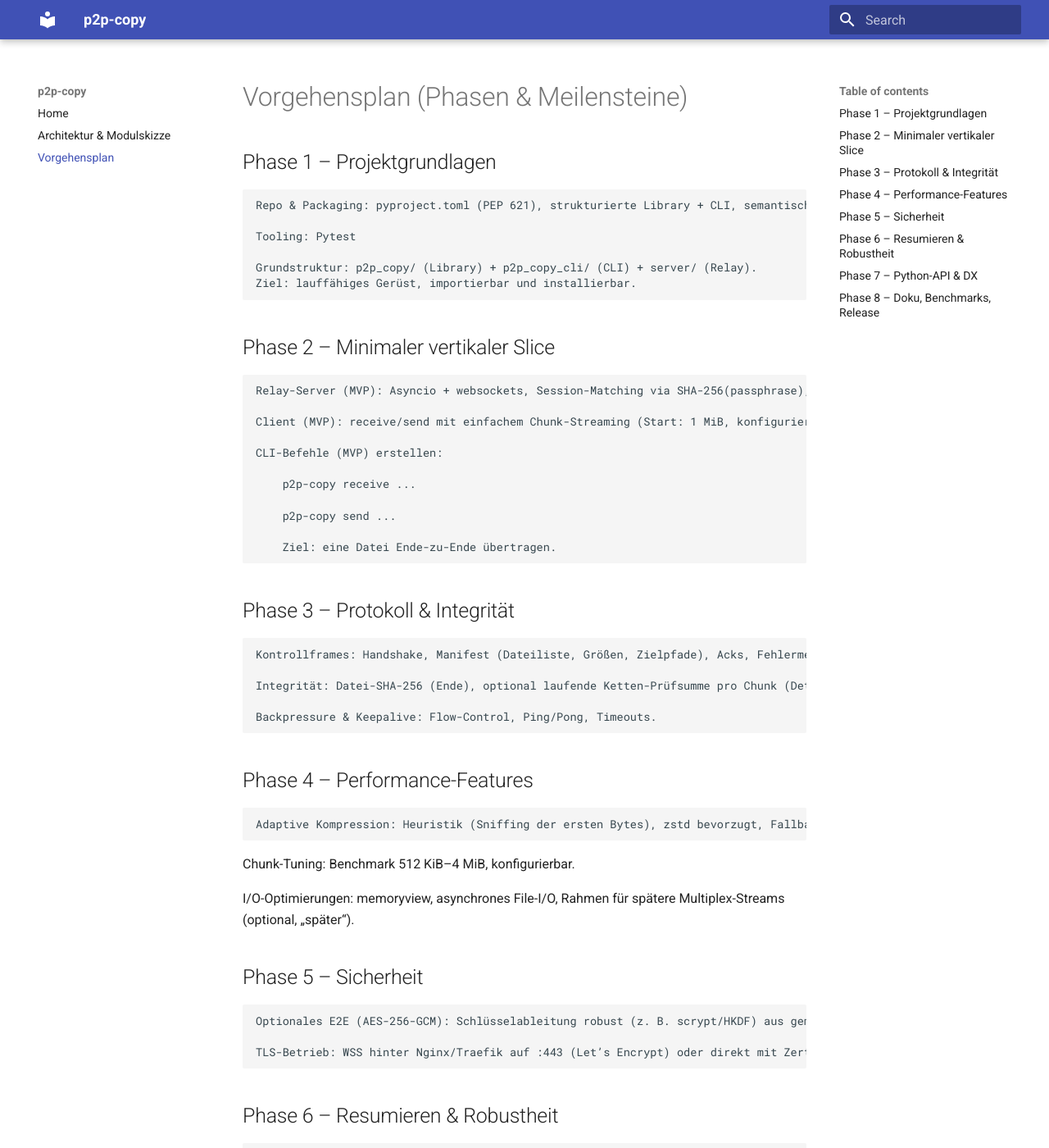
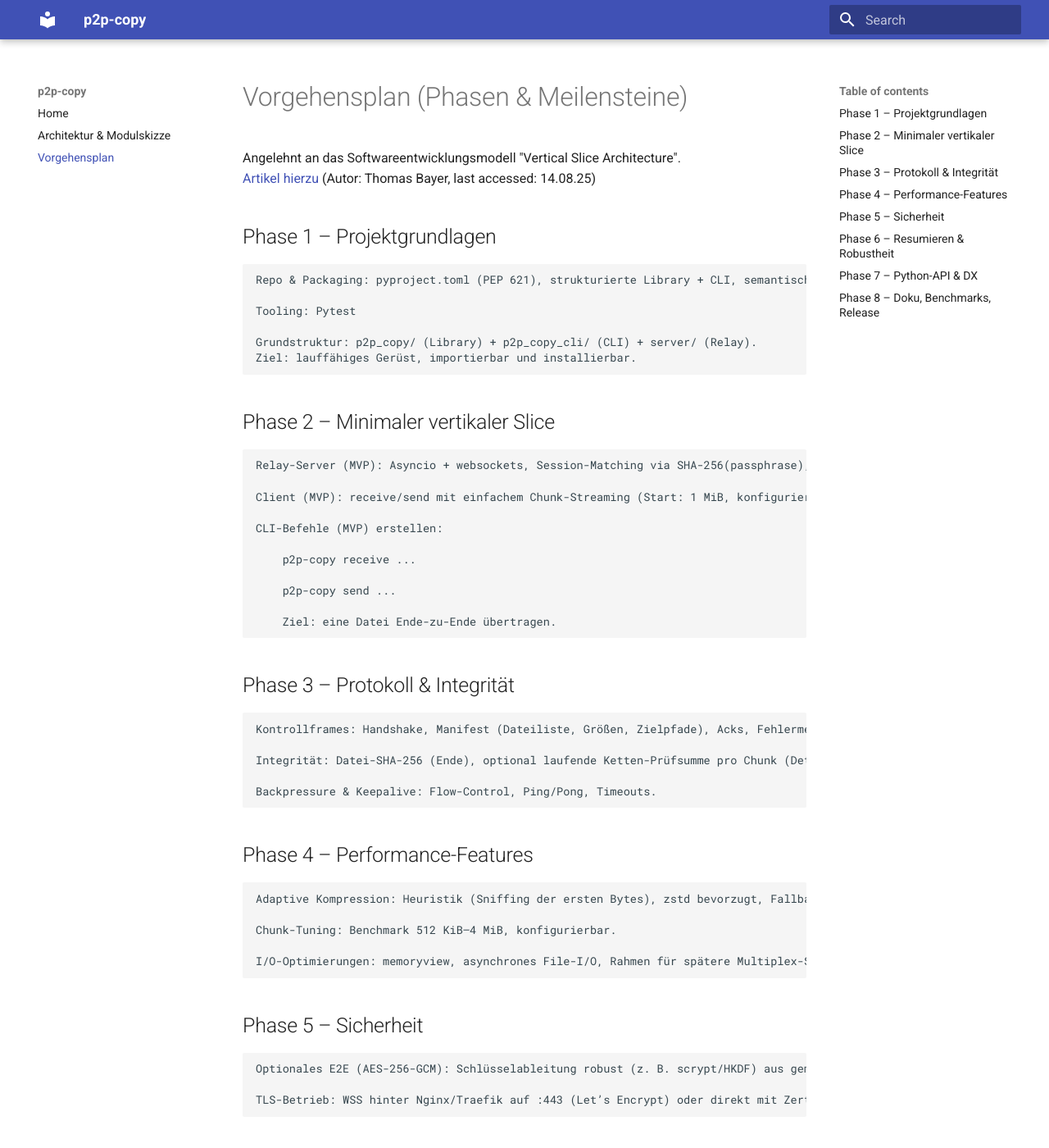
Before and after one commit to AfuLD/p2p-copy, an MkDocs documentation site: the page built from docs/Vorgehensplan.md, in a window 1280 px wide and 1400 px high. Shown: the whole window at 82% size. Built offline with MkDocs 1.6.1 and Material for MkDocs 9.7.7, drawn with Linux system fonts in a browser that asks for light colours.

Commit message:
Artikel eingefügt

```diff
--- a/docs/Vorgehensplan.md
+++ b/docs/Vorgehensplan.md
@@ -1,4 +1,6 @@
 # Vorgehensplan (Phasen & Meilensteine)
+Angelehnt an das Softwareentwicklungsmodell "Vertical Slice Architecture".
+[Artikel hierzu](https://software-architecture-summit.de/blog/software-architektur/vertical-slice-architecture-einfuhrung/) (Autor: Thomas Bayer, last accessed: 14.08.25)
 
 ## Phase 1 – Projektgrundlagen
 
@@ -35,9 +37,9 @@
 
     Adaptive Kompression: Heuristik (Sniffing der ersten Bytes), zstd bevorzugt, Fallback gzip, Modi auto|on|off.
 
-Chunk-Tuning: Benchmark 512 KiB–4 MiB, konfigurierbar.
+    Chunk-Tuning: Benchmark 512 KiB–4 MiB, konfigurierbar.
 
-I/O-Optimierungen: memoryview, asynchrones File-I/O, Rahmen für spätere Multiplex-Streams (optional, „später“).
+    I/O-Optimierungen: memoryview, asynchrones File-I/O, Rahmen für spätere Multiplex-Streams (optional, „später“).
 
 ## Phase 5 – Sicherheit
 
```
